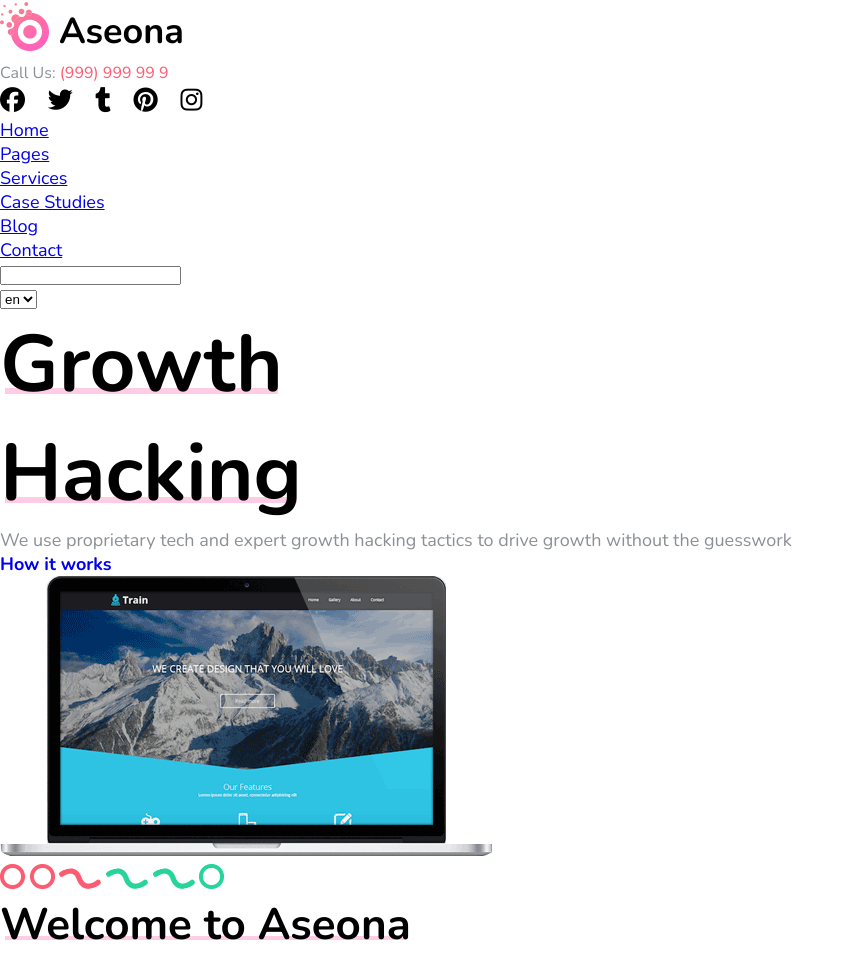
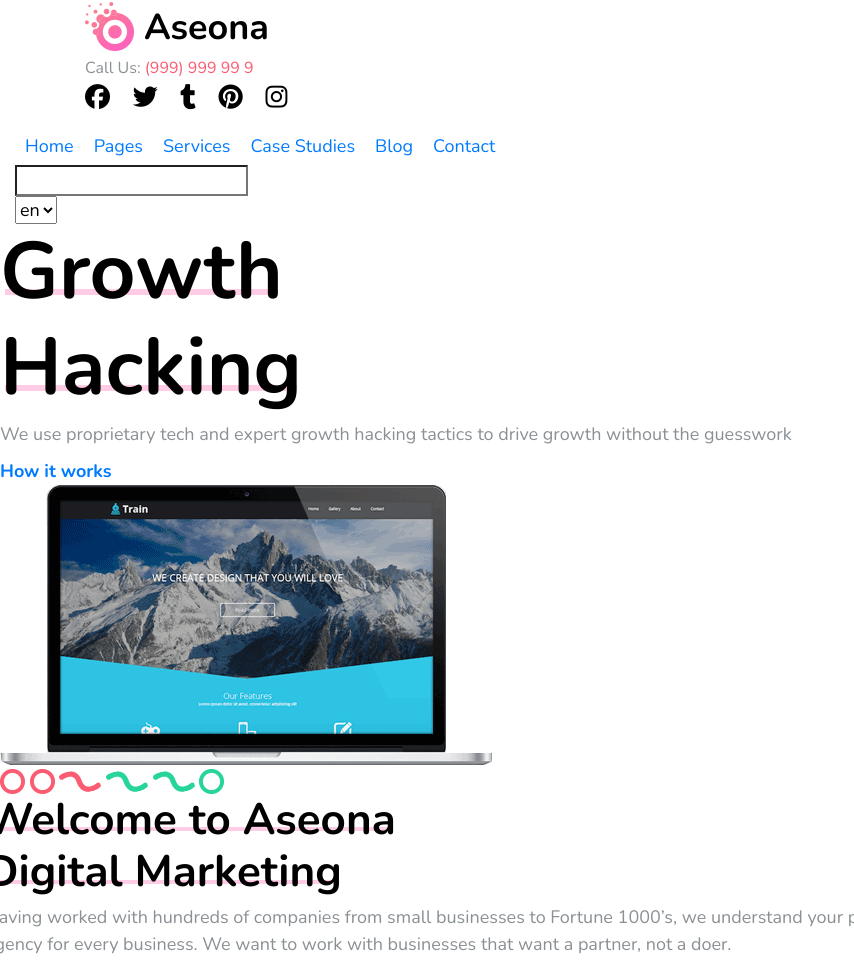
Before and after one commit to arixtty/Aseona-bootstrap-, a website: page index.html in a window 1280 px wide. Shown: the top 961 px of the page, without its empty margins (0-854 px from the left). Drawn offline with nearby package versions, Linux system fonts and the light colour scheme.

Commit message:
Init project

```diff
--- a/index.html
+++ b/index.html
@@ -5,6 +5,9 @@
     <meta charset="UTF-8">
     <meta name="viewport" content="width=device-width, initial-scale=1.0">
     <meta http-equiv="X-UA-Compatible" content="ie=edge">
+
+    <link rel="stylesheet" href="https://stackpath.bootstrapcdn.com/bootstrap/4.3.1/css/bootstrap.min.css"
+        integrity="sha384-ggOyR0iXCbMQv3Xipma34MD+dH/1fQ784/j6cY/iJTQUOhcWr7x9JvoRxT2MZw1T" crossorigin="anonymous">
     <link href="https://fonts.googleapis.com/css?family=Nunito:400,400i,700&display=swap" rel="stylesheet">
     <script src="https://kit.fontawesome.com/29c025f179.js"></script>
 
@@ -16,7 +19,7 @@
 </head>
 
 <body>
-    <header class="header u-grid-width">
+    <header class="header container">
 
         <div class="logo">
             <img src="img/logo.png" alt="logo image" class="logo__img">
@@ -42,14 +45,14 @@
 
     <nav class="navigation">
 
-        <div class="u-grid-width">
-            <ul class="navigation__list">
-                <li class="navigation__list-item"><a href="#" class="navigation__list-link">Home</a></li>
-                <li class="navigation__list-item"><a href="#" class="navigation__list-link">Pages</a></li>
-                <li class="navigation__list-item"><a href="#" class="navigation__list-link">Services</a></li>
-                <li class="navigation__list-item"><a href="#" class="navigation__list-link">Case Studies</a></li>
-                <li class="navigation__list-item"><a href="#" class="navigation__list-link">Blog</a></li>
-                <li class="navigation__list-item"><a href="#" class="navigation__list-link">Contact</a></li>
+        <div class="container-fluid">
+            <ul class="nav">
+                <li class="nav-item"><a href="#" class="nav-link">Home</a></li>
+                <li class="nav-item"><a href="#" class="nav-link">Pages</a></li>
+                <li class="nav-item"><a href="#" class="nav-link">Services</a></li>
+                <li class="nav-item"><a href="#" class="nav-link">Case Studies</a></li>
+                <li class="nav-item"><a href="#" class="nav-link">Blog</a></li>
+                <li class="nav-item"><a href="#" class="nav-link">Contact</a></li>
             </ul>
 
             <div class="navigation__form">
@@ -559,7 +562,8 @@
                                     <li class="footer__link"><a class="footer__link" href="#">Social Media</a></li>
                                     <li class="footer__link"><a class="footer__link" href="#">SEO Case Studies</a></li>
                                     <li class="footer__link"><a class="footer__link" href="#">PPC Case Studies</a></li>
-                        <li class="footer__link"><a class="footer__link" href="#">Social Media Case Studies</a></li>
+                                    <li class="footer__link"><a class="footer__link" href="#">Social Media Case
+                                            Studies</a></li>
                                 </ul>
                         </div>
 
@@ -568,10 +572,12 @@
                                 Latest Twitter
                             </h3>
 
-                    <p class="footer__tweet"><span class="footer__tweet--author">@Whatever</span> Lorem ipsum dolor sit
+                            <p class="footer__tweet"><span class="footer__tweet--author">@Whatever</span> Lorem ipsum
+                                dolor sit
                                 amet
                                 consectetur adipisicing elit. Quia, porro?</p>
-                    <p class="footer__tweet"><span class="footer__tweet--author">@Whichever</span> Lorem ipsum, dolor
+                            <p class="footer__tweet"><span class="footer__tweet--author">@Whichever</span> Lorem ipsum,
+                                dolor
                                 sit
                                 amet consectetur adipisicing elit. Ipsa provident similique quibusdam pariatur inventore
                                 eligendi?
@@ -587,14 +593,22 @@
                 <li class="footer__link footer__byline-link"><a class="footer__link" href="#">Contacts</a></li>
                 <li class="footer__link footer__byline-link"><a class="footer__link" href="#">Terms of use</a></li>
                 <li class="footer__link footer__byline-link"><a class="footer__link" href="#">Privacy</a></li>
-                <li class="footer__link footer__byline-link"><a class="footer__link" href="#">Environmental Policy</a></li>
+                <li class="footer__link footer__byline-link"><a class="footer__link" href="#">Environmental Policy</a>
+                </li>
             </ul>
         </div>
 
     </footer>
 
-    <script src="https://code.jquery.com/jquery-3.4.1.min.js"
-        integrity="sha256-CSXorXvZcTkaix6Yvo6HppcZGetbYMGWSFlBw8HfCJo=" crossorigin="anonymous"></script>
+    <script src="https://code.jquery.com/jquery-3.3.1.slim.min.js"
+        integrity="sha384-q8i/X+965DzO0rT7abK41JStQIAqVgRVzpbzo5smXKp4YfRvH+8abtTE1Pi6jizo"
+        crossorigin="anonymous"></script>
+    <script src="https://cdnjs.cloudflare.com/ajax/libs/popper.js/1.14.7/umd/popper.min.js"
+        integrity="sha384-UO2eT0CpHqdSJQ6hJty5KVphtPhzWj9WO1clHTMGa3JDZwrnQq4sF86dIHNDz0W1"
+        crossorigin="anonymous"></script>
+    <script src="https://stackpath.bootstrapcdn.com/bootstrap/4.3.1/js/bootstrap.min.js"
+        integrity="sha384-JjSmVgyd0p3pXB1rRibZUAYoIIy6OrQ6VrjIEaFf/nJGzIxFDsf4x0xIM+B07jRM"
+        crossorigin="anonymous"></script>a
 
     <script type="text/javascript" src="plugins/slick/slick.min.js"></script>
 
--- a/sass/layout/_header.scss
+++ b/sass/layout/_header.scss
@@ -6,8 +6,8 @@
 		text-align: right;
 		width: 100%;
 		position: absolute;
+		top: 50%;
 		right: 0;
-		top: 50%;
 		transform: translateY(-50%);
 	}
 
```
Also changed, not shown: css/style.css. Lines whose indentation alone changed are shown as unchanged.
